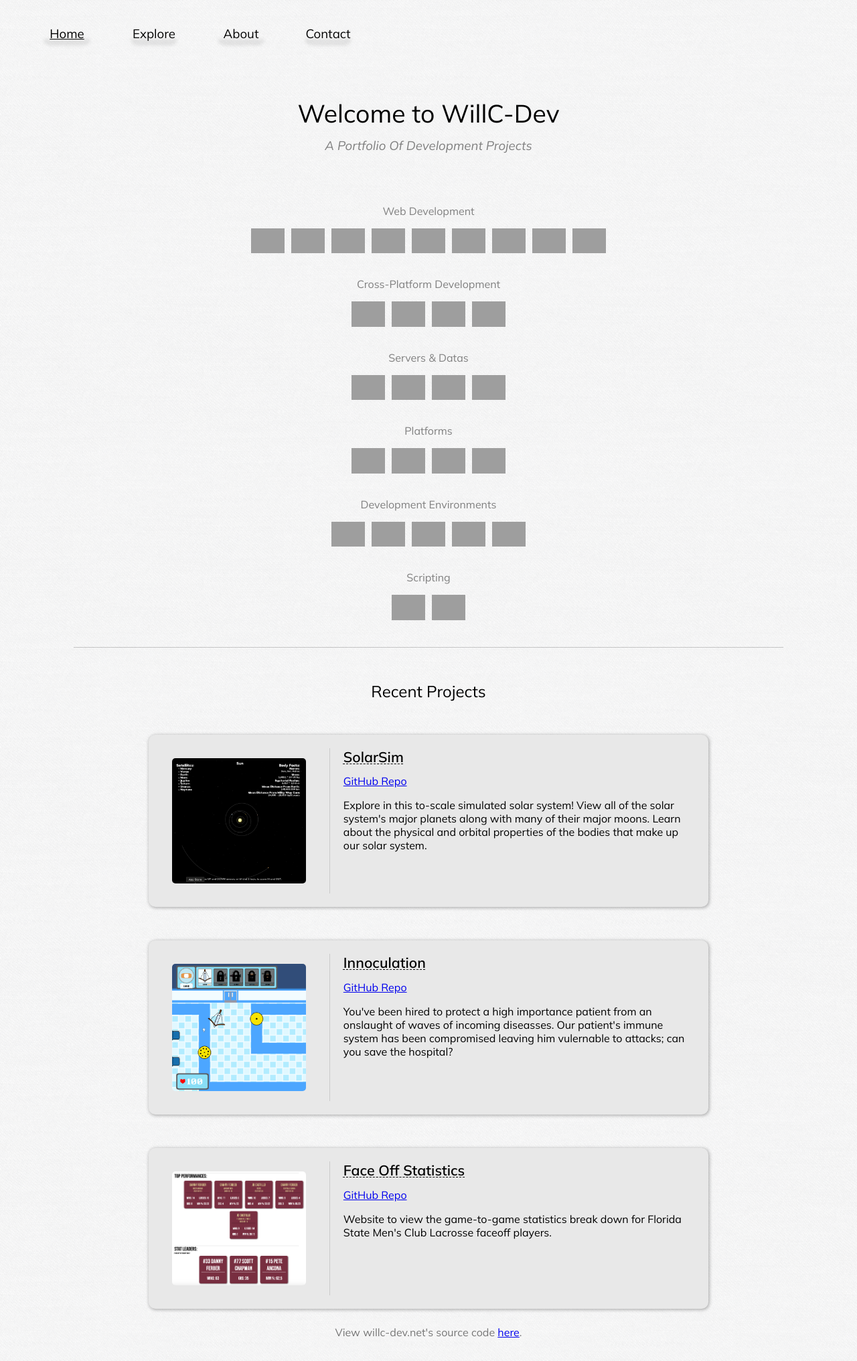
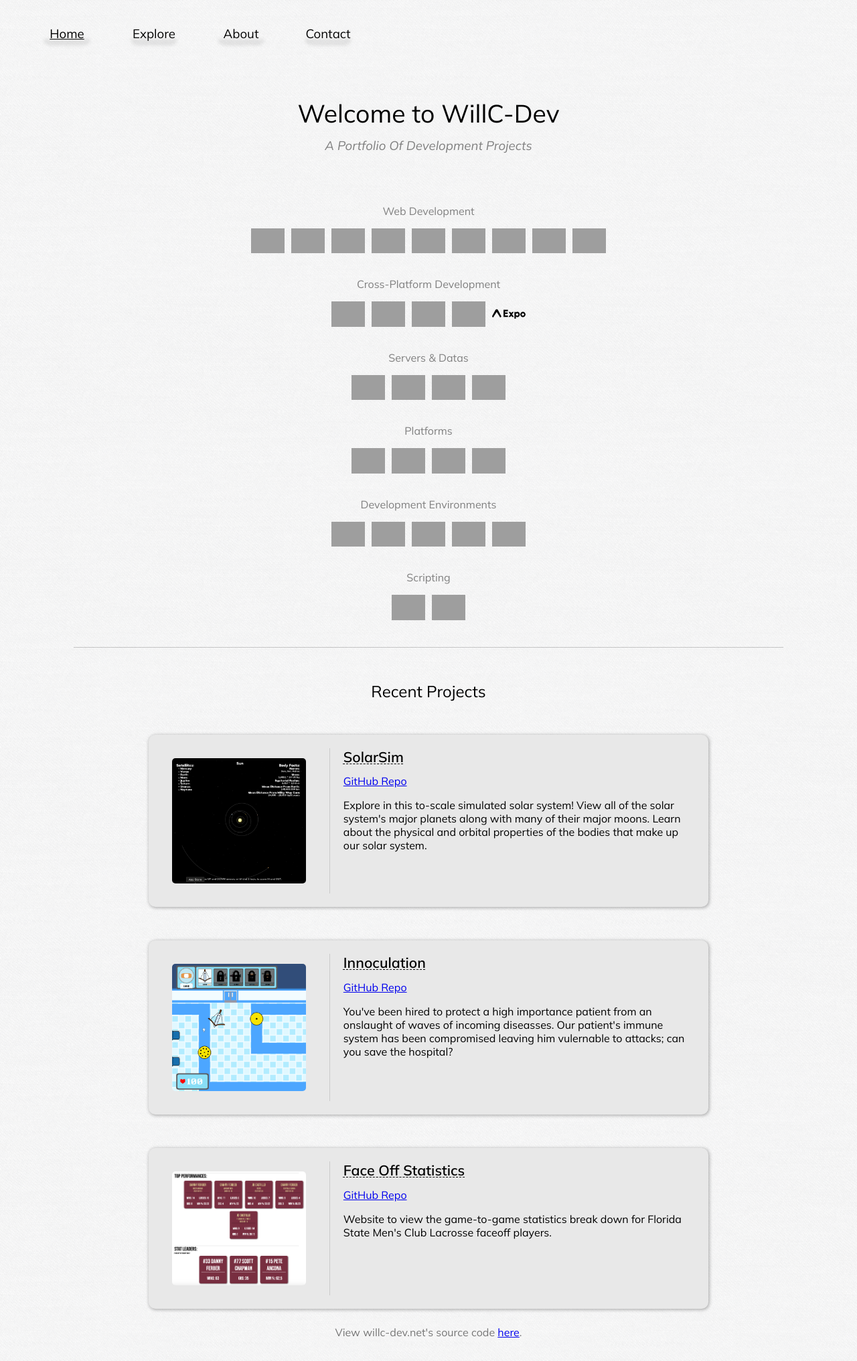
Before and after one commit to wcouture/Portfolio-Site, a PHP site: page / in a window 1280 px wide. Shown: the whole page at 67% size. Run offline with PHP 8.4, Linux system fonts and the light colour scheme; data comes from the database, SQL or seed files in the repository; data that the repository does not hold is empty; some libraries are stand-ins or nearby versions; grey boxes are pictures that could not be loaded.

Commit message:
Adds expo to cross platform development icons

```diff
--- a/css/home.css
+++ b/css/home.css
@@ -30,7 +30,8 @@
   gap: 10px;
 }
 
-.dev-icons img {
+.dev-icons img,
+svg {
   max-width: 50px;
 }
 
--- a/index.php
+++ b/index.php
@@ -46,6 +46,7 @@
                 <img src="https://cdn.jsdelivr.net/gh/devicons/devicon@latest/icons/blazor/blazor-original.svg" />
                 <img src="https://cdn.jsdelivr.net/gh/devicons/devicon@latest/icons/csharp/csharp-original.svg" />
                 <img src="https://cdn.jsdelivr.net/gh/devicons/devicon@latest/icons/react/react-original.svg" />
+                <svg viewBox="0 0 71 20" fill="none" role="img" class="icon-md mt-px h-5 w-[72px] text-default max-md-gutters:hidden" title="Expo"><path d="M9.258 6.342c.158-.23.331-.26.472-.26.14 0 .374.03.532.26 2.06 2.806 6.332 10.208 6.727 10.611.585.597 1.388.225 1.854-.452.46-.667.587-1.135.587-1.634 0-.34-6.653-12.614-7.324-13.636C11.462.248 11.252 0 10.15 0h-.825c-1.1 0-1.259.248-1.903 1.23C6.75 2.254.097 14.528.097 14.868c0 .5.127.967.587 1.634.466.677 1.269 1.05 1.854.452.395-.403 4.661-7.805 6.72-10.61zm14.941-5.237v15.344h9.35v-3.113h-6.125v-3.244h5.45V6.98h-5.45V4.218h6.125V1.105h-9.35zM46.25 16.449l-3.88-5.568 3.619-5.195h-3.662L40.54 8.23l-1.765-2.543h-3.706l3.618 5.217-3.857 5.546h3.661l2.027-2.915 2.027 2.915h3.705zm7.572-10.982c-1.482 0-2.637.614-3.378 1.732V5.686H47.37V20h3.073v-5.063c.74 1.117 1.896 1.731 3.378 1.731 2.768 0 4.97-2.52 4.97-5.611 0-3.091-2.202-5.59-4.97-5.59zm-.697 8.242c-1.504 0-2.681-1.14-2.681-2.652 0-1.49 1.177-2.653 2.68-2.653 1.483 0 2.681 1.184 2.681 2.653 0 1.49-1.198 2.652-2.68 2.652zm12.188-8.242c-3.16 0-5.558 2.411-5.558 5.612 0 3.2 2.397 5.59 5.557 5.59 3.139 0 5.558-2.39 5.558-5.59 0-3.2-2.42-5.612-5.558-5.612zm0 2.96c1.438 0 2.55 1.117 2.55 2.652 0 1.49-1.112 2.63-2.55 2.63-1.46 0-2.55-1.14-2.55-2.63 0-1.535 1.09-2.653 2.55-2.653z" fill="currentColor"></path></svg>
             </div>
         </div>
 
```
